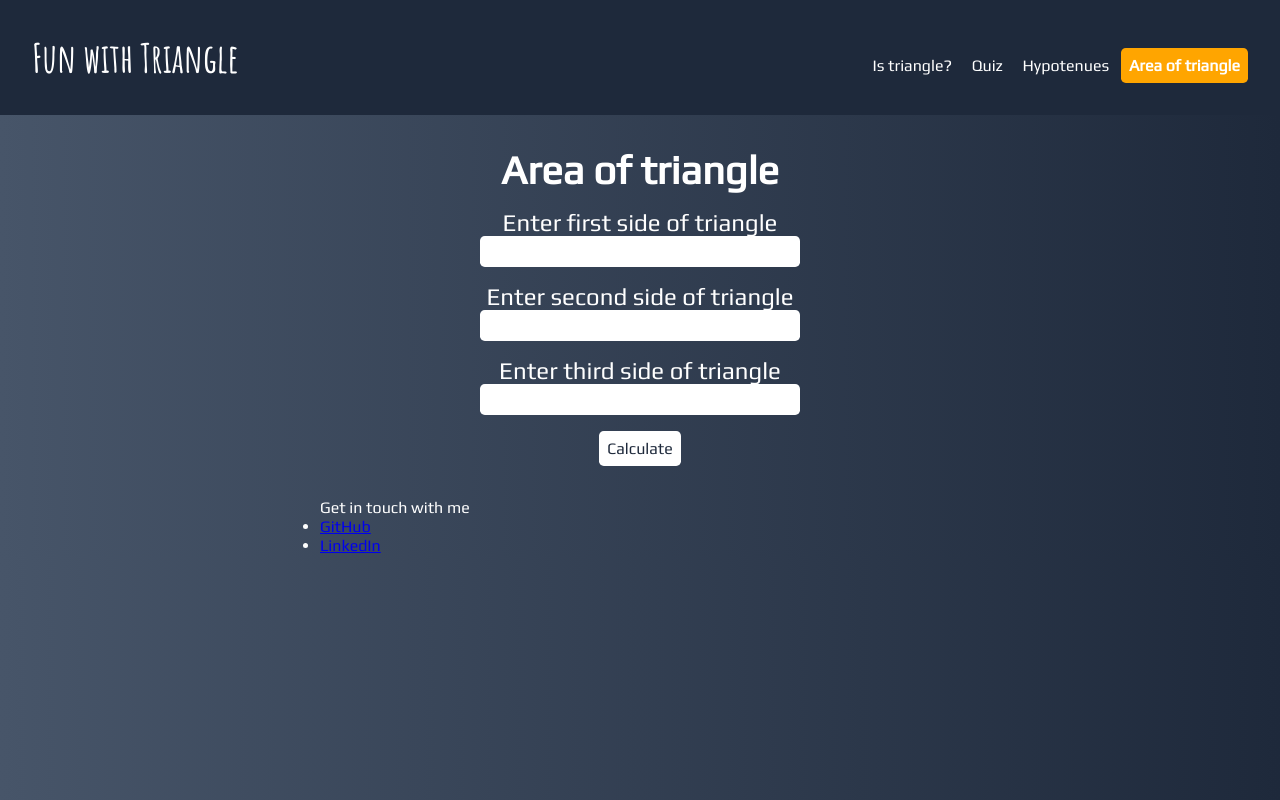
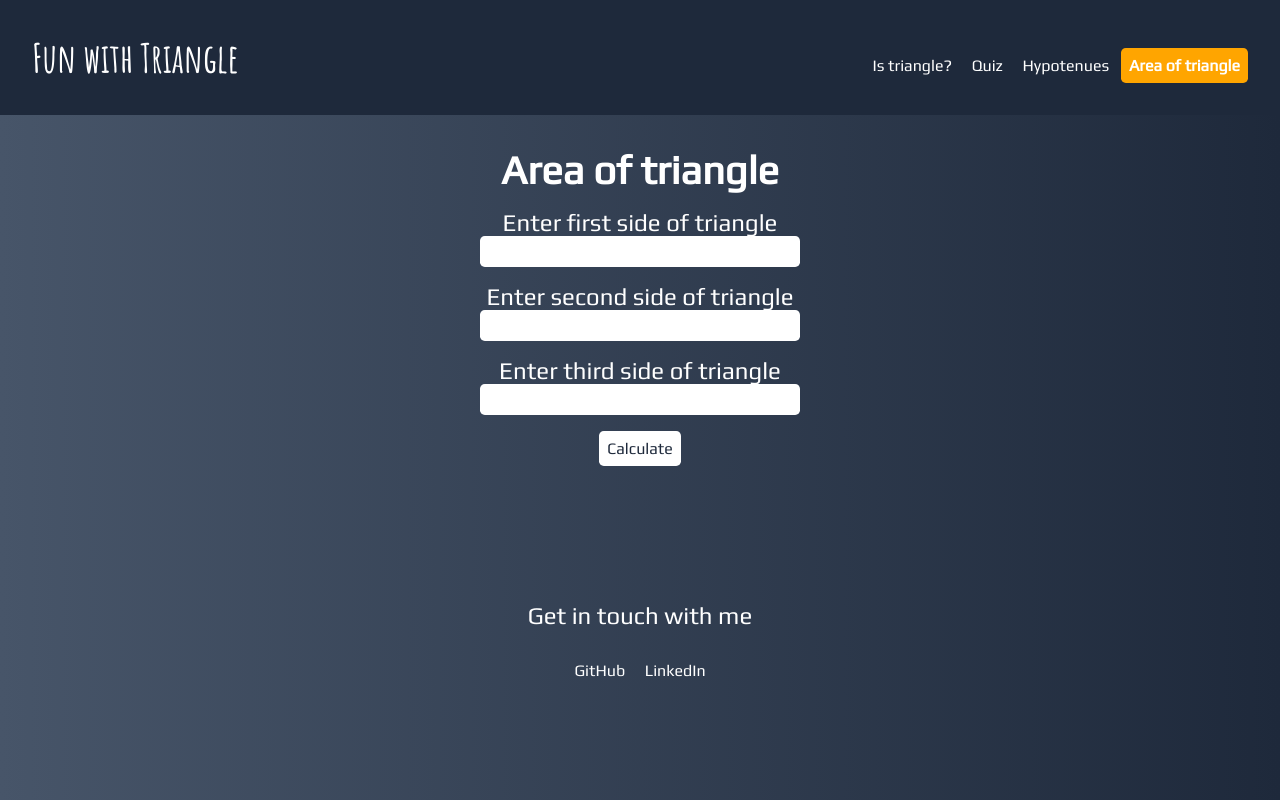
Before and after one commit to sanketpatil02/fun-with-triangles, a plain HTML site: page pages/area-of-triangle.html in a window 1280 px wide. Drawn offline with Linux system fonts and the light colour scheme.

Commit message:
refactor: added footer

```diff
--- a/styles/area-of-triangle.css
+++ b/styles/area-of-triangle.css
@@ -96,3 +96,35 @@ body {
     margin: 0.5rem;
     font-size: 1.5rem;
 }
+
+footer {
+    margin-top: 5rem;
+    margin-bottom: 0;
+    width: 100%;
+}
+
+.heading-footer {
+    text-align: center;
+    padding: 2rem;
+    font-size: 1.5rem;
+}
+
+ul {
+    text-align: center;
+    list-style: none;
+    padding-left: 0;
+    margin-bottom: 0;
+}
+
+ul li {
+    display: inline-block;
+    margin-bottom: 1rem;
+    margin-left: 0.5rem;
+    margin-right: 0.5rem;
+    text-decoration: none;
+}
+
+footer a {
+    text-decoration: none;
+    color: white;
+}
```
